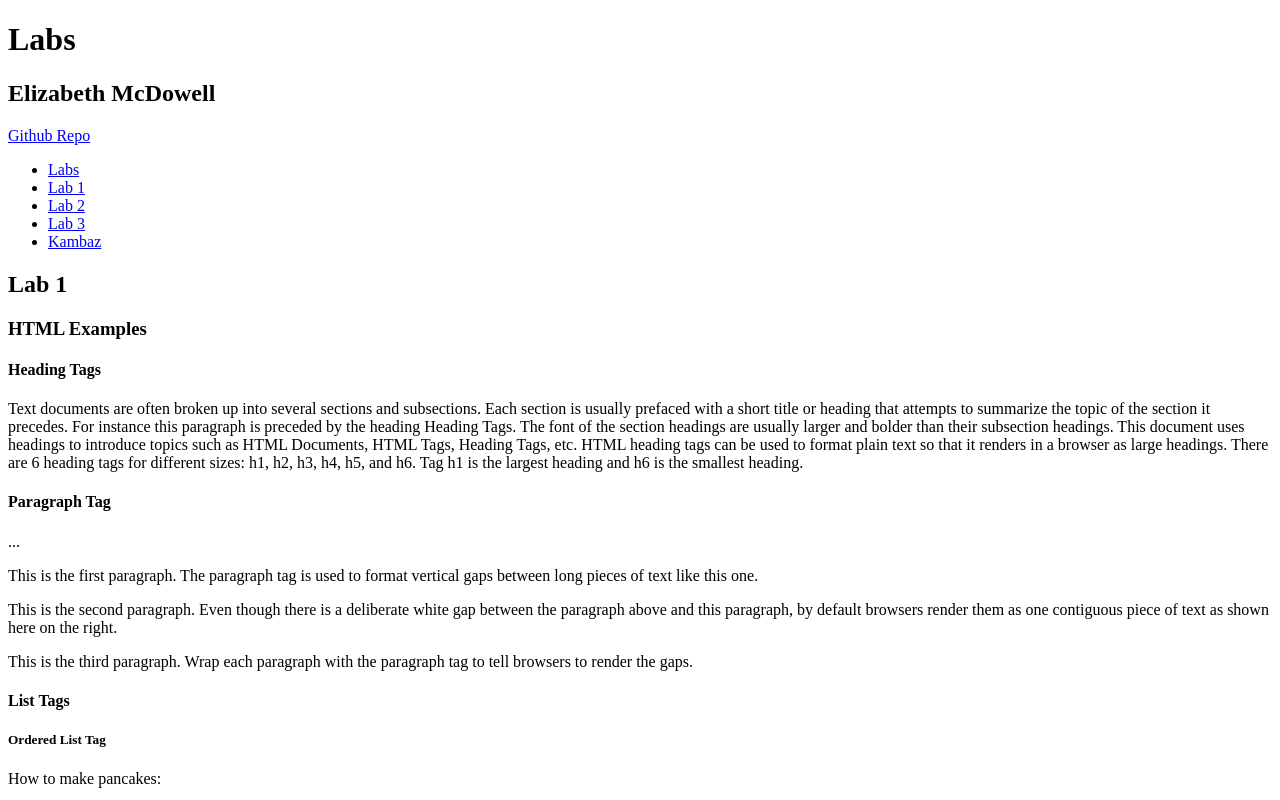
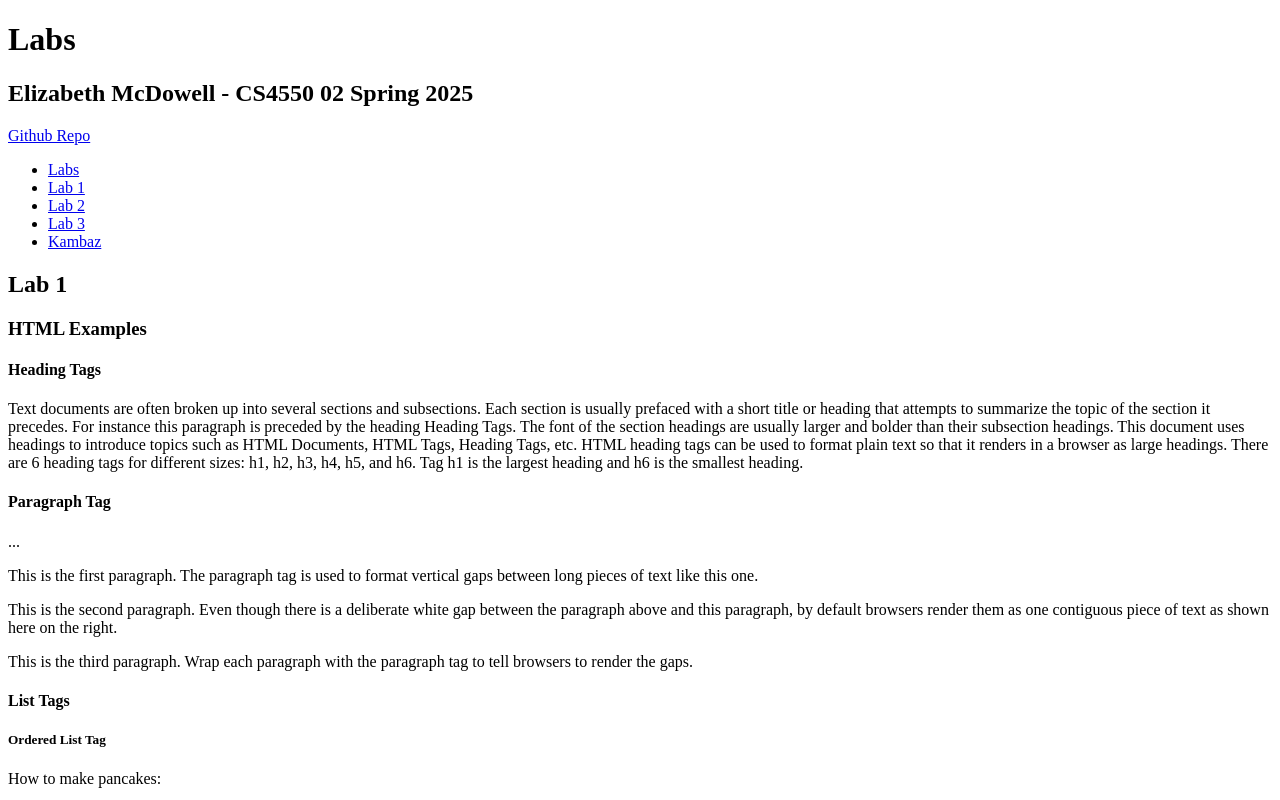
Before and after one commit to elizabeth-mcdowell/kambaz-react-web-app, a React (Vite) app: page /#/Labs/Lab1 in a window 1280 px wide. Shown: the top 800 px of the page. Built offline with nearby package versions, Linux system fonts and the light colour scheme.

Commit message:
class section

```diff
--- a/src/Labs/index.tsx
+++ b/src/Labs/index.tsx
@@ -7,7 +7,7 @@ export default function Labs() {
   return (
     <div>
       <h1>Labs</h1>
-      <h2>Elizabeth McDowell</h2>
+      <h2>Elizabeth McDowell - CS4550 02 Spring 2025</h2>
       <a href="https://github.com/elizabeth-mcdowell/kambaz-react-web-app.git" id="wd-github"> Github Repo </a>
       <TOC />
       <Routes>
```
